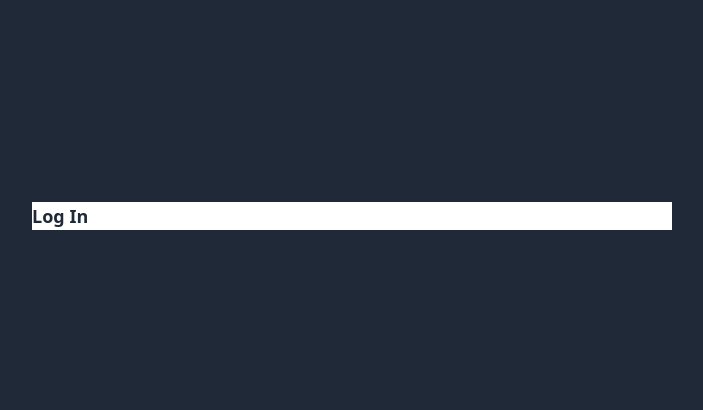
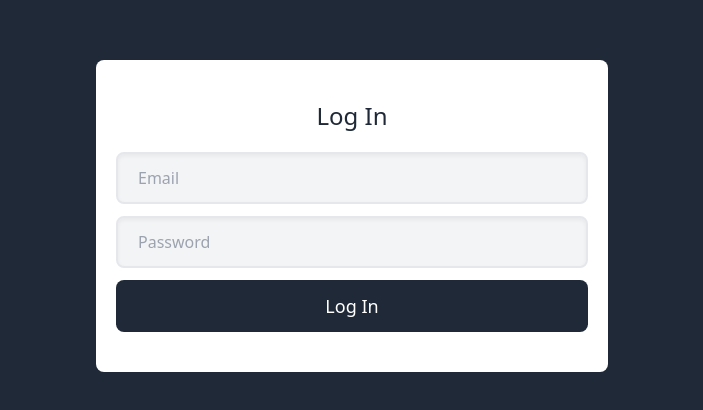
Before and after one commit to dong-hyi-seo/nuber-eats, a React (Create React App) app: page / in a window 1280 px wide. Shown: the part 184-594 px from the top of the page, without its empty margins (288-991 px from the left). Built offline with nearby package versions, Linux system fonts and the light colour scheme.

Commit message:
1. login 페이지 디자인중

```diff
--- a/src/pages/login.tsx
+++ b/src/pages/login.tsx
@@ -1,11 +1,23 @@
 import React from 'react';
 
 export const Login = () => {
-  console.log('is login!');
   return (
     <div className="h-screen flex items-center justify-center bg-gray-800">
-      <div className="bg-white w-full max-w-screen-sm">
-        <h3 className="font-bold text-lg text-gray-800">Log In</h3>
+      <div className="bg-white w-full max-w-lg py-10 rounded-lg text-center">
+        <h3 className="text-2xl text-gray-800">Log In</h3>
+        <form className="flex flex-col mt-5 px-5">
+          <input
+            placeholder="Email"
+            className="bg-gray-100 shadow-inner focus:outline-none border-2 focus:border-opacity-60 focus:border-green-600 mb-3 py-3 px-5 rounded-lg"
+          />
+          <input
+            placeholder="Password"
+            className="bg-gray-100 shadow-inner focus:outline-none border-2 focus:border-opacity-60 focus:border-green-600 py-3 px-5 rounded-lg"
+          />
+          <button className="py-3 px-5 bg-gray-800 text-white mt-3 text-lg rounded-lg focus:outline-none hover:opacity-90">
+            Log In
+          </button>
+        </form>
       </div>
     </div>
   );
--- a/src/styles/style.css
+++ b/src/styles/style.css
@@ -466,6 +466,18 @@
   --tw-backdrop-sepia:  ;
 }
 
+.mt-5 {
+  margin-top: 1.25rem;
+}
+
+.mb-3 {
+  margin-bottom: 0.75rem;
+}
+
+.mt-3 {
+  margin-top: 0.75rem;
+}
+
 .flex {
   display: flex;
 }
@@ -482,12 +494,41 @@
   max-width: 640px;
 }
 
+.max-w-lg {
+  max-width: 32rem;
+}
+
+.flex-col {
+  flex-direction: column;
+}
+
 .items-center {
   align-items: center;
 }
 
 .justify-center {
   justify-content: center;
+}
+
+.rounded-lg {
+  border-radius: 0.5rem;
+}
+
+.border {
+  border-width: 1px;
+}
+
+.border-2 {
+  border-width: 2px;
+}
+
+.border-green-600 {
+  --tw-border-opacity: 1;
+  border-color: rgb(22 163 74 / var(--tw-border-opacity));
+}
+
+.border-opacity-20 {
+  --tw-border-opacity: 0.2;
 }
 
 .bg-orange-800 {
@@ -515,9 +556,48 @@
   background-color: rgb(157 23 77 / var(--tw-bg-opacity));
 }
 
+.bg-red-500 {
+  --tw-bg-opacity: 1;
+  background-color: rgb(239 68 68 / var(--tw-bg-opacity));
+}
+
+.bg-gray-100 {
+  --tw-bg-opacity: 1;
+  background-color: rgb(243 244 246 / var(--tw-bg-opacity));
+}
+
+.py-10 {
+  padding-top: 2.5rem;
+  padding-bottom: 2.5rem;
+}
+
+.px-5 {
+  padding-left: 1.25rem;
+  padding-right: 1.25rem;
+}
+
+.py-3 {
+  padding-top: 0.75rem;
+  padding-bottom: 0.75rem;
+}
+
+.px-2 {
+  padding-left: 0.5rem;
+  padding-right: 0.5rem;
+}
+
+.text-center {
+  text-align: center;
+}
+
 .text-lg {
   font-size: 1.125rem;
   line-height: 1.75rem;
+}
+
+.text-2xl {
+  font-size: 1.5rem;
+  line-height: 2rem;
 }
 
 .font-bold {
@@ -528,3 +608,49 @@
   --tw-text-opacity: 1;
   color: rgb(31 41 55 / var(--tw-text-opacity));
 }
+
+.text-white {
+  --tw-text-opacity: 1;
+  color: rgb(255 255 255 / var(--tw-text-opacity));
+}
+
+.shadow-inner {
+  --tw-shadow: inset 0 2px 4px 0 rgb(0 0 0 / 0.05);
+  --tw-shadow-colored: inset 0 2px 4px 0 var(--tw-shadow-color);
+  box-shadow: var(--tw-ring-offset-shadow, 0 0 #0000), var(--tw-ring-shadow, 0 0 #0000), var(--tw-shadow);
+}
+
+.hover\:border-purple-600:hover {
+  --tw-border-opacity: 1;
+  border-color: rgb(147 51 234 / var(--tw-border-opacity));
+}
+
+.hover\:opacity-90:hover {
+  opacity: 0.9;
+}
+
+.focus\:border-green-600:focus {
+  --tw-border-opacity: 1;
+  border-color: rgb(22 163 74 / var(--tw-border-opacity));
+}
+
+.focus\:border-opacity-20:focus {
+  --tw-border-opacity: 0.2;
+}
+
+.focus\:border-opacity-50:focus {
+  --tw-border-opacity: 0.5;
+}
+
+.focus\:border-opacity-60:focus {
+  --tw-border-opacity: 0.6;
+}
+
+.focus\:outline-none:focus {
+  outline: 2px solid transparent;
+  outline-offset: 2px;
+}
+
+.focus\:outline:focus {
+  outline-style: solid;
+}
```
